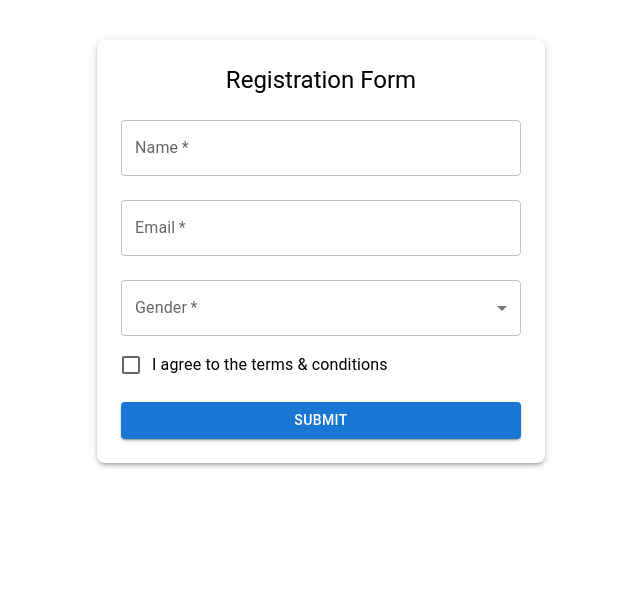
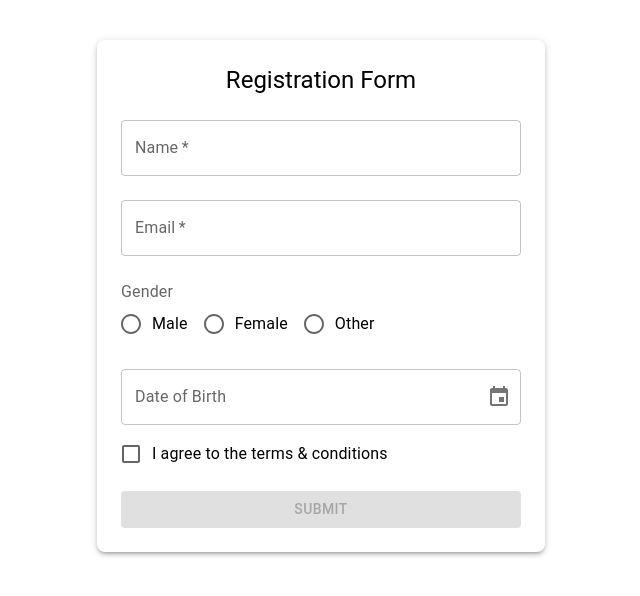
Before and after one commit to vishnuttxminds/react-start-app, a React (Create React App) app: page /form in a window 1280 px wide. Shown: the top 596 px of the page, without its empty margins (319-959 px from the left). Built offline with nearby package versions, Linux system fonts and the light colour scheme.

Commit message:
radio, and date picket added

```diff
--- a/package.json
+++ b/package.json
@@ -6,11 +6,13 @@
     "@emotion/react": "^11.14.0",
     "@emotion/styled": "^11.14.1",
     "@mui/material": "^7.3.6",
+    "@mui/x-date-pickers": "^8.23.0",
     "@testing-library/dom": "^10.4.1",
     "@testing-library/jest-dom": "^6.9.1",
     "@testing-library/react": "^16.3.1",
     "@testing-library/user-event": "^13.5.0",
     "axios": "^1.13.2",
+    "dayjs": "^1.11.19",
     "dotenv": "^17.2.3",
     "react": "^19.2.3",
     "react-dom": "^19.2.3",
--- a/src/screens/mui/Form.js
+++ b/src/screens/mui/Form.js
@@ -4,18 +4,28 @@ import {
   Button,
   Box,
   Typography,
-  MenuItem,
   Checkbox,
   FormControlLabel,
+  FormControl,
+  FormLabel,
+  RadioGroup,
+  Radio,
 } from "@mui/material";
+
+import { LocalizationProvider } from "@mui/x-date-pickers/LocalizationProvider";
+import { DatePicker } from "@mui/x-date-pickers/DatePicker";
+import { AdapterDayjs } from "@mui/x-date-pickers/AdapterDayjs";
+
 import { useNavigate } from "react-router-dom";
 
 const Form = () => {
   const navigate = useNavigate();
+
   const [formData, setFormData] = useState({
     name: "",
     email: "",
     gender: "",
+    dob: null,
     agree: false,
   });
 
@@ -27,7 +37,9 @@ const Form = () => {
     });
   };
 
-  const handleSubmit = () => {
+  const handleSubmit = (e) => {
+    e.preventDefault(); // ✅ IMPORTANT
+    console.log("Form Data:", formData);
     navigate("/dashboard");
   };
 
@@ -47,6 +59,7 @@ const Form = () => {
       </Typography>
 
       <form onSubmit={handleSubmit}>
+        {/* Name */}
         <TextField
           fullWidth
           label="Name"
@@ -57,6 +70,7 @@ const Form = () => {
           required
         />
 
+        {/* Email */}
         <TextField
           fullWidth
           label="Email"
@@ -68,21 +82,36 @@ const Form = () => {
           required
         />
 
-        <TextField
-          fullWidth
-          select
-          label="Gender"
+        {/* Gender - Radio */}
+        <FormControl margin="normal">
+          <FormLabel>Gender</FormLabel>
+          <RadioGroup
+            row
             name="gender"
-          margin="normal"
             value={formData.gender}
             onChange={handleChange}
-          required
           >
-          <MenuItem value="male">Male</MenuItem>
-          <MenuItem value="female">Female</MenuItem>
-          <MenuItem value="other">Other</MenuItem>
-        </TextField>
+            <FormControlLabel value="male" control={<Radio />} label="Male" />
+            <FormControlLabel value="female" control={<Radio />} label="Female" />
+            <FormControlLabel value="other" control={<Radio />} label="Other" />
+          </RadioGroup>
+        </FormControl>
 
+        {/* Date Picker */}
+        <LocalizationProvider dateAdapter={AdapterDayjs}>
+          <DatePicker
+            label="Date of Birth"
+            value={formData.dob}
+            onChange={(newValue) =>
+              setFormData({ ...formData, dob: newValue })
+            }
+            slotProps={{
+              textField: { fullWidth: true, margin: "normal" },
+            }}
+          />
+        </LocalizationProvider>
+
+        {/* Checkbox */}
         <FormControlLabel
           control={
             <Checkbox
@@ -94,11 +123,13 @@ const Form = () => {
           label="I agree to the terms & conditions"
         />
 
+        {/* Submit */}
         <Button
           fullWidth
           type="submit"
           variant="contained"
           sx={{ mt: 2 }}
+          disabled={!formData.agree}
         >
           Submit
         </Button>
```
Also changed, not shown: 1 other file (tests, documents, lock files or other folders). Lines whose indentation alone changed are shown as unchanged.
